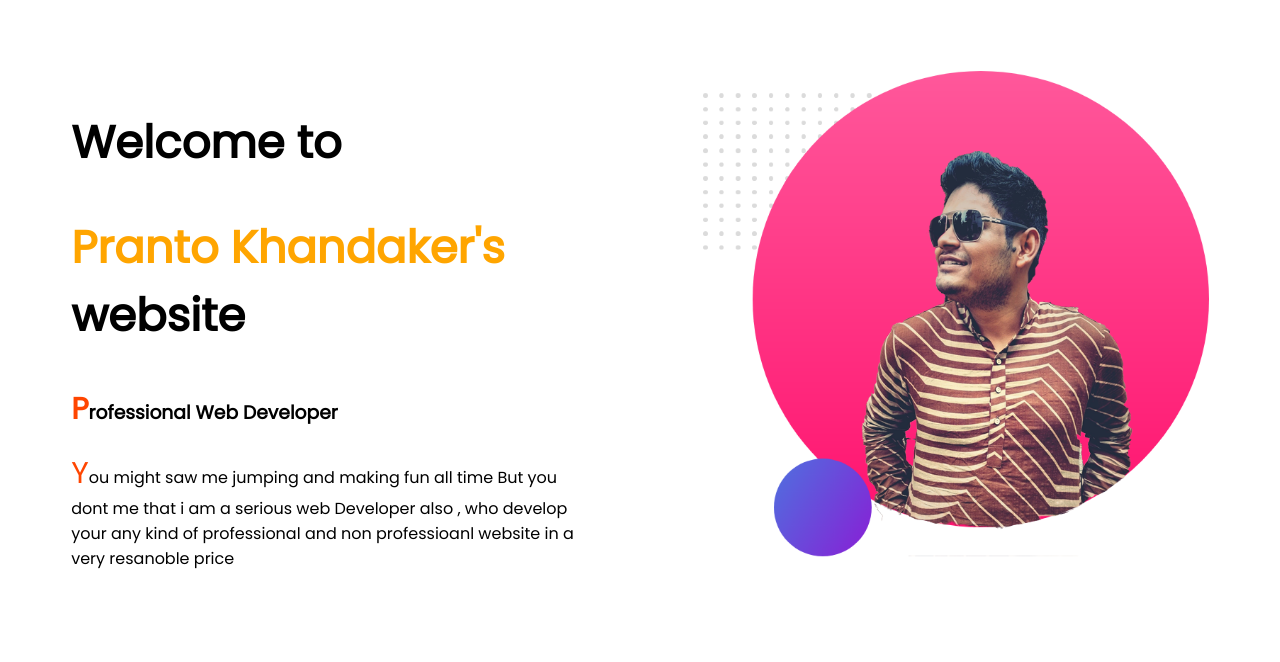
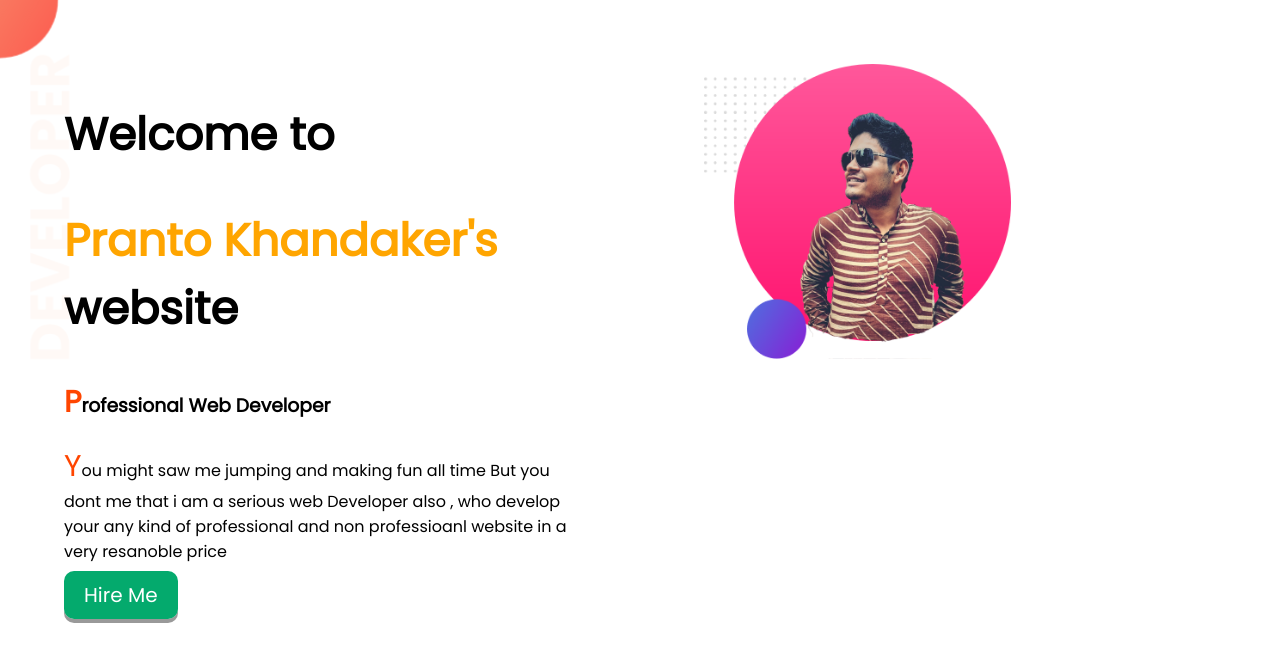
Before and after one commit to prantodandarowl/web-portfolio, a plain HTML site: page index.html in a window 1280 px wide. Drawn offline with Linux system fonts and the light colour scheme.

Commit message:
this is it for now

```diff
--- a/index.html
+++ b/index.html
@@ -11,7 +11,8 @@
     <title>Pranto Khandaker Website</title>
 </head>
 <body>
-  <section>
+  <section class="top-banner">
+
     <div class="half-weidth">
         <h1>
             Welcome to
@@ -27,11 +28,13 @@
             <span class="p-large">Y</span>ou might saw me jumping and making fun all time But you dont me that i am a serious web Developer also ,
             who develop your any kind of professional and non professioanl website in a very resanoble price
         </p>
+        <a  class="text-button" target="_blank" href="https://www.linkedin.com/in/khandaker-wahiduzzaman-926414212/">Hire Me</a>
     </div>
 
     <div class="half-weidth">
         <img src="images\pranto.png" alt="">
     </div>
+
   </section>
 
 </body>
--- a/style.css
+++ b/style.css
@@ -1,5 +1,6 @@
 body{
     font-family: 'Poppins', sans-serif;
+    margin: 0px;
 }
 
 h1{
@@ -19,8 +20,37 @@ h1{
     float: left;
     padding: 5%;
 
+
 }
 
 .half-weidth img{
-    width: 100%;
+    width: 60%;
 }
+
+
+
+.top-banner{
+    background-image: url("../images/top-banner.png");
+    background-repeat: no-repeat;
+}
+
+section{
+    height: 500px;
+}
+
+
+.text-button{
+    text-decoration: none;
+    padding: 10px 20px;
+    font-size: 20px;
+    text-align: center;
+    cursor: pointer;
+    outline: none;
+    color: #fff;
+    background-color: #04AA6D;
+    border: none;
+    border-radius: 10px;
+    box-shadow: 0 4px #999;
+}
+
+.text-button:hover {background-color: #3e8e41}
```
